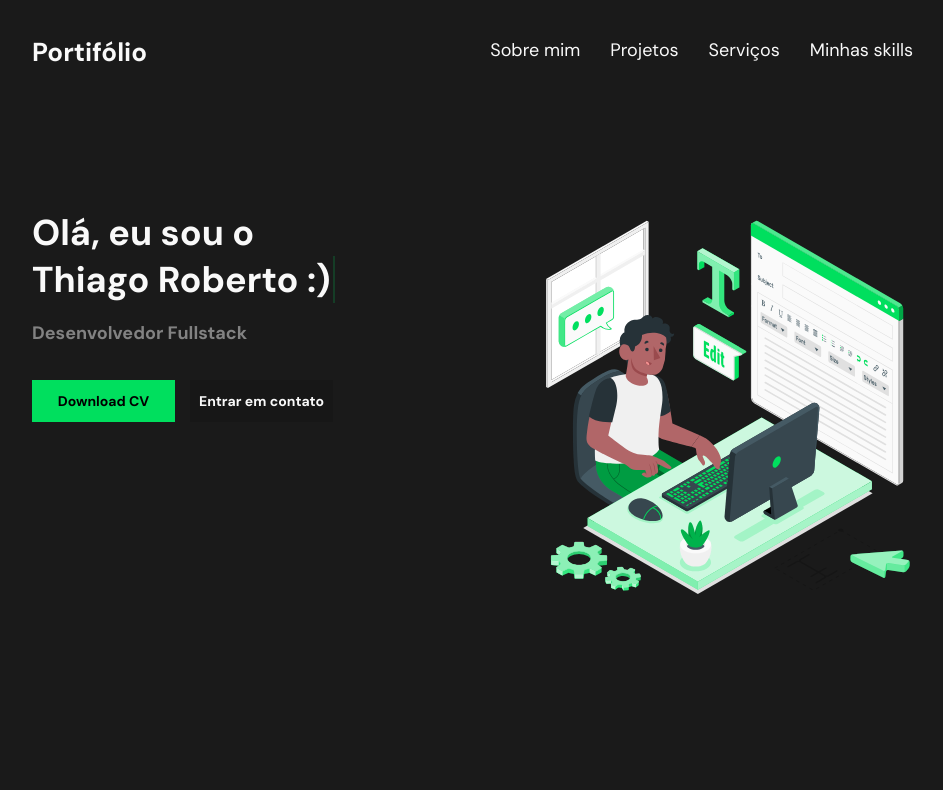
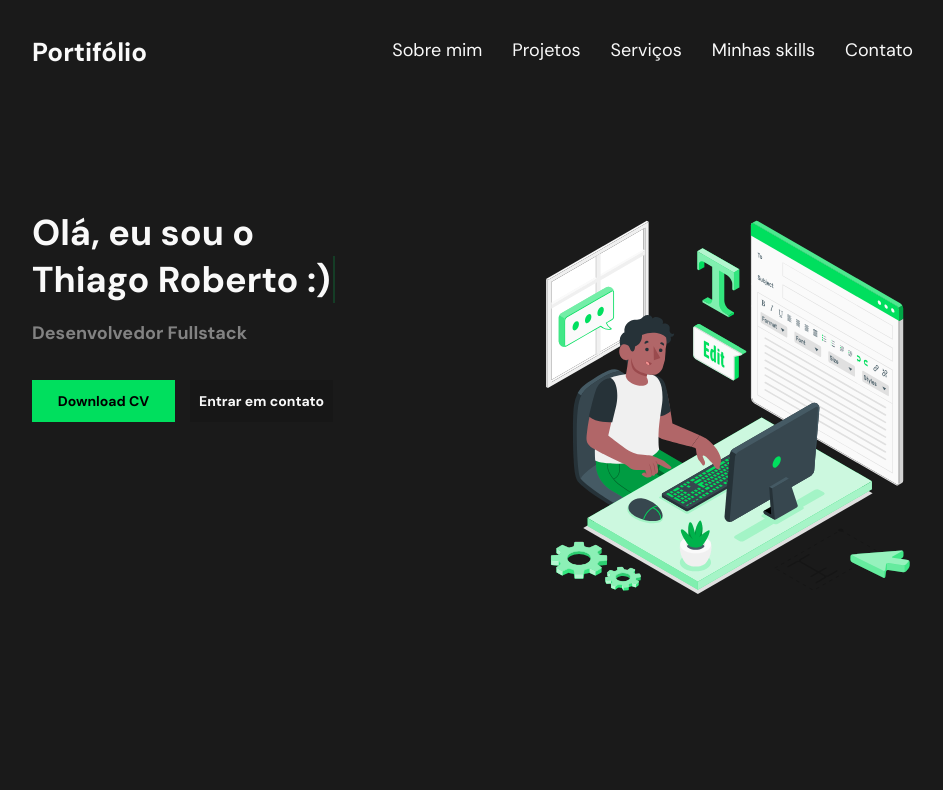
Before and after one commit to Thialves02/portifolio-react, a React (Create React App) app: page / in a window 1280 px wide. Shown: the top 790 px of the page, without its empty margins (160-1103 px from the left). Built offline with nearby package versions, Linux system fonts and the light colour scheme.

Commit message:
fix: navbar fxed

```diff
--- a/src/components/Introducao/Introducao.css
+++ b/src/components/Introducao/Introducao.css
@@ -84,7 +84,7 @@
 
 @media (max-width: 1160px){
     .container-home{
-        margin-top: 70px;
+        margin-top: 100px;
         display: flex;
         width:70%;
         flex-direction: column;
--- a/src/components/Navbar/Navbar.css
+++ b/src/components/Navbar/Navbar.css
@@ -22,7 +22,10 @@ header ul {
     display: flex;
     list-style-type: none;
 }
-
+a{
+    text-decoration: none;
+    color: var(--title-color);
+}
 header ul li{
     margin: 0 15px;
     font-size: 18px;
@@ -108,7 +111,7 @@ header ul li:hover::after{
             transition: all .5s;
             z-index: 999;
     }
-    .open-header{
+    header{
         display:flex;
         justify-content:space-around;
         position:fixed;
--- a/src/components/Navbar/Navbar.js
+++ b/src/components/Navbar/Navbar.js
@@ -19,10 +19,11 @@ export default function Navbar() {
             </label>
             <h1>Portifólio</h1>
             <ul className={click ? 'header ul' : 'open'}>
-                <li>Sobre mim</li>
-                <li>Projetos</li>
-                <li>Serviços</li>
-                <li>Minhas skills</li>
+                <a href="#sobre"><li>Sobre mim</li></a>
+                <a href="#projetos"><li>Projetos</li></a>
+                <a href="#servicos"><li>Serviços</li></a>
+                <a href="#skills"><li>Minhas skills</li></a>
+                <a href="#container-contato"><li>Contato</li></a>
             </ul>
         </header>
         </>
--- a/src/components/Projetos/Projeto.js
+++ b/src/components/Projetos/Projeto.js
@@ -109,7 +109,7 @@ export default function Projeto() {
 
     return (
         <>
-        <h7 className="container-projetos-title">Projetos</h7>
+        <h7 className="container-projetos-title" id="projetos">Projetos</h7>
                 <div className="projeto">
                     <div className='icon-projeto-left'>
                         <FontAwesomeIcon icon={faArrowLeft} onClick={diminuir}/>
--- a/src/components/Servicos/Servicos.js
+++ b/src/components/Servicos/Servicos.js
@@ -6,7 +6,7 @@ import { FontAwesomeIcon } from "@fortawesome/react-fontawesome";
 
 export default function Servicos() {
     return (
-        <div className='container-servicos'>
+        <div className='container-servicos' id='servicos'>
             <h10>Serviços</h10>
             <div className='servicos'>
                 <div className='servico' data-anime='right'>
--- a/src/components/Skills/Skills.js
+++ b/src/components/Skills/Skills.js
@@ -3,7 +3,7 @@ import './Skills.css'
 
 export default function Skills() {
     return (
-        <div className='container-skills'>
+        <div className='container-skills' id='skills'>
             <h12>Minhas skills</h12>
             <div className='skills'>
                 <div className='skill' data-anime='right'>
--- a/src/components/Sobre/Sobre.js
+++ b/src/components/Sobre/Sobre.js
@@ -9,7 +9,7 @@ import { faPhone } from "@fortawesome/free-solid-svg-icons";
 export default function Sobre() {
     return (
         <>
-        <div class="container-sobre-mim">
+        <div class="container-sobre-mim" id='sobre'>
             <h4 data-anime='top'>Sobre mim</h4>
             <p data-anime='top'>Atualmente tenho 19 anos, sempre fui apaixonado por programação e em 2021 resolvi entrar na Blue Edtech, onde pude aprender Python, Html, CSS, Javascript, React, Nest, Banco de dados e SoftSkills.
                 No momento tenho experiência com trabalhos como freelancer para duas empresas e também adquiri conhecimento sobre Metodologias Ágeis e Git Flow através de um Bootcamp em grupo.
```
